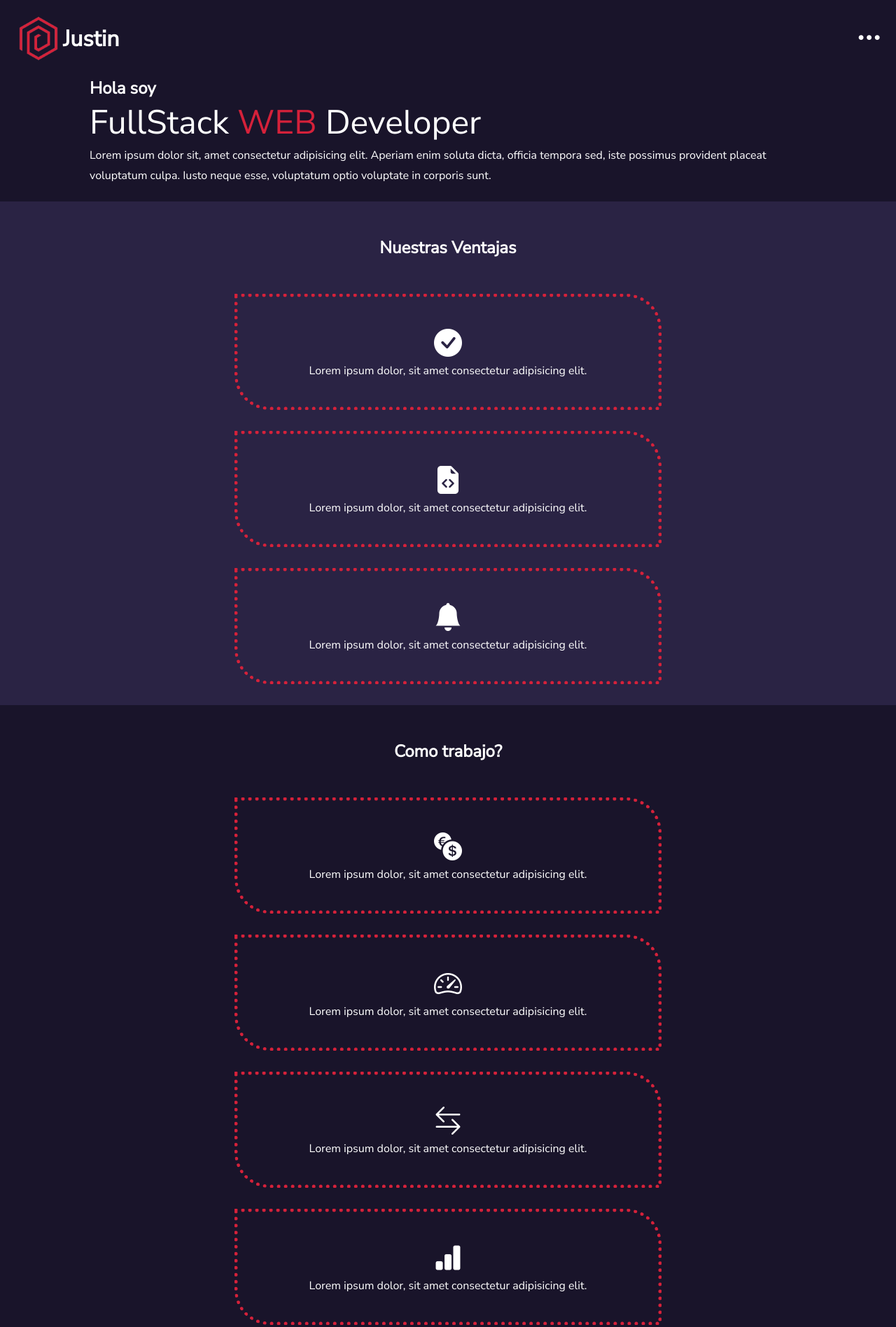
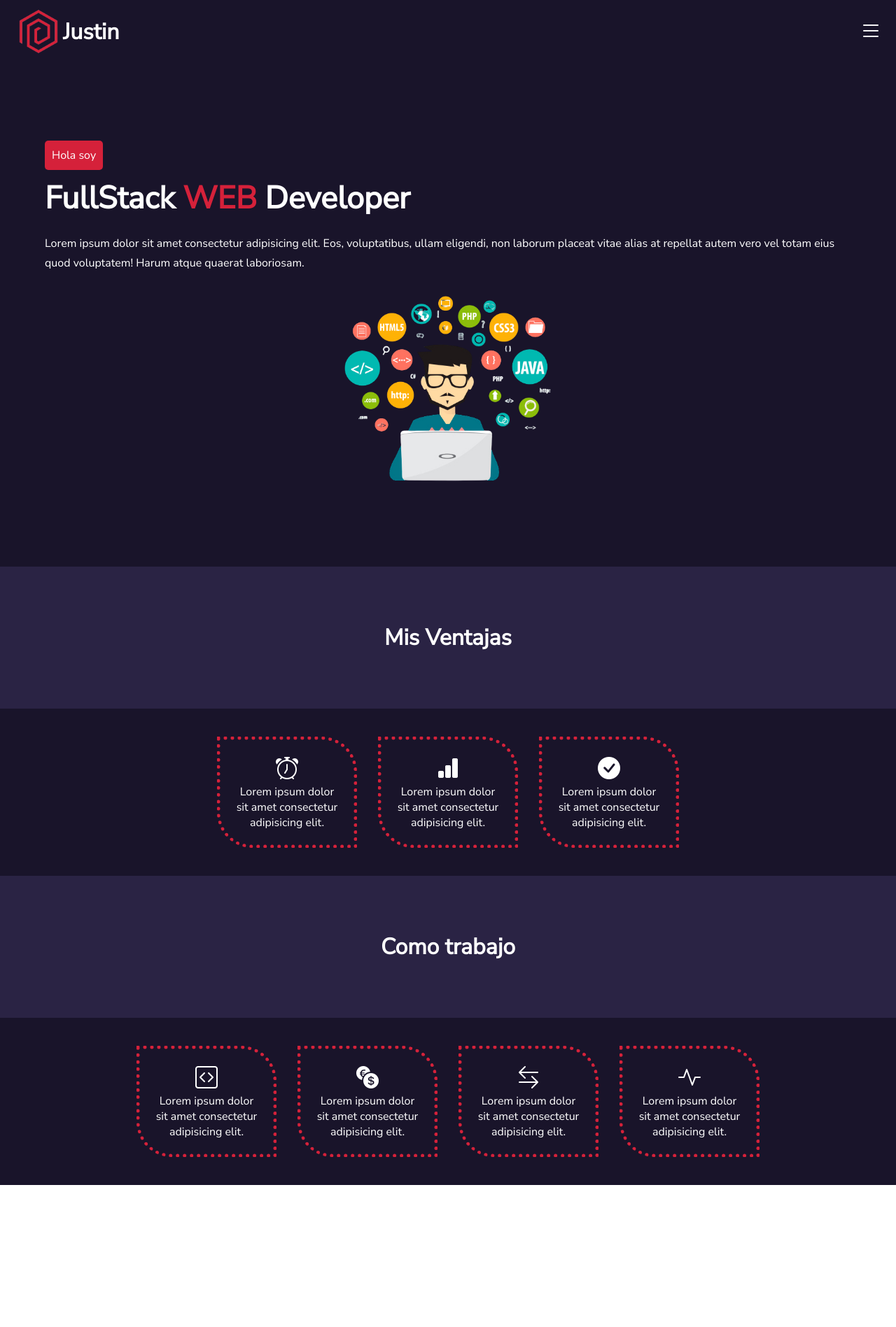
Before and after one commit to Agus9217/Landing-Page-Portfolio-NUCBA, a plain HTML site: page index.html in a window 1280 px wide. Shown: the whole page at 70% size. After the commit the page ends 1694 px from the top, so only its background shows below. Drawn offline with nearby package versions, Linux system fonts and the light colour scheme.

Commit message:
responsive v1

```diff
--- a/index.html
+++ b/index.html
@@ -5,89 +5,70 @@
   <meta http-equiv="X-UA-Compatible" content="IE=edge">
   <meta name="viewport" content="width=device-width, initial-scale=1.0">
   <link rel="stylesheet" href="style.css">
-  <link rel="shortcut icon" href="/img/logo.png" type="image/x-icon">
-  <title>Portfolio-Personal</title>
+  <title>Portfolio-Justin</title>
 </head>
 <body>
-  <!-- Header -->
-  <header class="header">
-    <div class="logo">
-      <img src="/img/logo.png" alt="" class="img-logo">
-      <h1 class="txtLogo">Justin</h1>
+  <header class="header flex">
+    <div class="group-logo flex">
+      <img class="logo" src="/img/logo.png" alt="">
+      <h1 class="title">Justin</h1>
     </div>
-    <input type="checkbox" id="btn-menu">
-    <label for="btn-menu"><i class="bi bi-three-dots"></i>
-    </label>
+    <input type="checkbox" id="btn-menu" class="btn-menu">
+    <label for="btn-menu"><i class="bi bi-list"></i></label>
     <nav class="navBar">
       <ul>
-        <li>
-          <a href="#" class="link-hover">Sobre mi</a>
-        </li>
-        <li>
-          <a href="#" class="link-hover">Servicio</a>
-        </li>
-        <li>
-          <a href="#" class="link-hover">Portfolio</a>
-        </li>
-        <li>
-          <a href="#" class="link-hover">Contacto</a>
-        </li>
-        <li>
-          <a href="#" class="link-hover active">Download CV</a>
-        </li>
+        <li><a href="#" class="nav-link">Servicio</a></li>
+        <li><a href="#" class="nav-link">Sobre mi</a></li>
+        <li><a href="#" class="nav-link">Portfolio</a></li>
+        <li><a href="#" class="nav-link">Contacto</a></li>
+        <li><a href="#" class="nav-link active">Descargar CV</a></li>
       </ul>
     </nav>
   </header>
-  <!-- Fin Header -->
-
-  <main class="main-container">
-    <!-- Hero Section -->
-    <section class="hero container">
-      <div class="hero-txt">
-        <h2 class="hero-title">Hola soy</h2>
-        <p class="hero-parap1">FullStack <span>WEB</span> Developer</p>
-        <p class="hero-parap2">Lorem ipsum dolor sit, amet consectetur adipisicing elit. Aperiam enim soluta dicta, officia tempora sed, iste possimus provident placeat voluptatum culpa. Iusto neque esse, voluptatum optio voluptate in corporis sunt.</p>
+  <main class="main">
+    <section class="hero flex">
+      <div>
+        <span class="hi">Hola soy</span>
+        <h2 class="hero-title">FullStack<span> WEB </span>Developer</h2>
+        <p class="parra">Lorem ipsum dolor sit amet consectetur adipisicing elit. Eos, voluptatibus, ullam eligendi, non laborum placeat vitae alias at repellat autem vero vel totam eius quod voluptatem! Harum atque quaerat laboriosam.</p>
       </div>
-      <div class="hero-img">
-        <img src="" alt="">
-      </div>
+      <img src="/img/pc.png" alt="" class="hero-img">
     </section>
-    <!-- Hero Section -->
-    <section class="intro-section">
-      <h2 class="section-title">Nuestras Ventajas</h2>
-      <div class="container flex-box">
+    <section class="ventajas">
+      <h2 class="ventajas-title">Mis Ventajas</h2>
+      <div class="boxes">
+        <div class="box">
+          <i class="bi bi-alarm"></i>
+          <p>Lorem ipsum dolor sit amet consectetur adipisicing elit.</p>
+        </div>
+        <div class="box">
+          <i class="bi bi-bar-chart-fill"></i>
+          <p>Lorem ipsum dolor sit amet consectetur adipisicing elit.</p>
+        </div>
         <div class="box">
           <i class="bi bi-check-circle-fill"></i>
-          <p>Lorem ipsum dolor, sit amet consectetur adipisicing elit.</p>
-        </div>
-        <div class="box">
-          <i class="bi bi-file-earmark-code-fill"></i>
-          <p>Lorem ipsum dolor, sit amet consectetur adipisicing elit.</p>
-        </div>
-        <div class="box">
-          <i class="bi bi-bell-fill"></i>
-          <p>Lorem ipsum dolor, sit amet consectetur adipisicing elit.</p>
+          <p>Lorem ipsum dolor sit amet consectetur adipisicing elit.</p>
         </div>
       </div>
     </section>
-    <section class="work-section">
-      <h2 class="section-title">Como trabajo?</h2>
-      <div class="container flex-box">
+    <section class="work">
+      <h2 class="work-title">Como trabajo</h2>
+      <div class="boxes">
+        <div class="box">
+          <i class="bi bi-code-square"></i>
+          <p>Lorem ipsum dolor sit amet consectetur adipisicing elit.</p>
+        </div>
         <div class="box">
           <i class="bi bi-currency-exchange"></i>
-          <p>Lorem ipsum dolor, sit amet consectetur adipisicing elit.</p>
-        </div>
-        <div class="box">
-          <i class="bi bi-speedometer2"></i>
-          <p>Lorem ipsum dolor, sit amet consectetur adipisicing elit.</p>
+          <p>Lorem ipsum dolor sit amet consectetur adipisicing elit.</p>
         </div>
         <div class="box">
           <i class="bi bi-arrow-left-right"></i>
-          <p>Lorem ipsum dolor, sit amet consectetur adipisicing elit.</p>
+          <p>Lorem ipsum dolor sit amet consectetur adipisicing elit.</p>
         </div>
         <div class="box">
-          <i class="bi bi-bar-chart-fill"></i>
-          <p>Lorem ipsum dolor, sit amet consectetur adipisicing elit.</p>
+          <i class="bi bi-activity"></i>
+          <p>Lorem ipsum dolor sit amet consectetur adipisicing elit.</p>
         </div>
       </div>
     </section>
--- a/style.css
+++ b/style.css
@@ -13,143 +13,142 @@
     font-family: 'Nunito Sans', sans-serif;
 }
 
-body {
-    background-color: var(--bg-color);
+.flex {
+    display: flex;
 }
 
-.header label i {
-    font-size: 2.3rem;
+.header {
+    background-color: var(--bg-color);
+    color: var(--white-color);
+    padding: 10px 20px;
+    position: fixed;
+    justify-content: space-between;
+    width: 100%;
+    margin: 0 auto;
+    align-items: center;
+    z-index: 1;
 }
 
-.header input {
-    display: none;
-}
-
-.header, .logo , .navBar ul {
-    display: flex;
+.group-logo {
+    justify-content: center;
     align-items: center;
 }
 
-.img-logo {
+.logo {
     max-width: 70px;
     width: 100%;
 }
 
-.header {
-    background-color: var(--bg-color);
-    position: fixed;
-    top: 0;
-    justify-content: space-between;
-    padding: 20px;
-    width: 100%;
-    color: var(--white-color);
-    z-index: 1;
+.bi {
+    font-size: 32px;
 }
 
 .navBar {
     position: absolute;
-    top: 110px;
+    top: 90px;
     left: 0;
-    font-size: 1.3rem;
+    width: 100%;
+    background-color: var(--violet-color);
+    padding: 0;
     margin-left: -200%;
-    background-color: var(--violet-color);
-    transition: all .8s;
-    width: 100%;
-}
-
-.navBar ul {
-    flex-direction: column;
-    gap: 10px;
-    padding: 15px 0;
+    list-style: none;
+    text-align: center;
+    transition: all .6s linear;
 }
 
 .navBar li {
-    text-align: center;
+    padding: 20px 0;
+    width: 100%;
     list-style: none;
-    padding: 10px;
-    width: 100%;
 }
 
 .navBar li:hover {
     background-color: var(--red-color);
+    cursor: pointer;
+}
+
+.nav-link {
+    text-decoration: none;
+    color: var(--white-color);
+    padding: 10px 20px;
+    border-radius: 5px;
 }
 
 .active {
     background-color: var(--red-color);
-    border-radius: 5px;
 }
 
-.navBar a {
-    text-decoration: none;
-    color: var(--white-color);
-    padding: 10px;
+.btn-menu {
+    display: none;
 }
 
-#btn-menu:checked ~ .navBar {
-    margin-left: 0px;
+.btn-menu:checked ~ .navBar {
+    margin-left: 0;
 }
 
-.main-container {
+.main {
     position: relative;
-    top: 110px;
+    top: 90px;
+    color: var(--white-color);
+    background-color: var(--bg-color);
 }
 
-.hero-txt {
-    color: var(--white-color);
+.hero {
+    margin: 0 auto;
+    flex-direction: column;
+    justify-content: center;
+    align-items: center;
+    gap: 30px;
+    width: 90%;
+    height: 90vh;
 }
 
-.hero-txt {
-    width: 80%;
-    margin: 0 auto;
+.hi {
+    padding: 10px;
+    border-radius: 5px;
+    background-color: var(--red-color);
 }
 
-.hero-parap1 {
-    margin: 0 auto;
-    font-size: 3rem;
+.hero-title {
+    font-size: 2.8rem;
+    padding: 20px 0;
 }
 
-.hero-parap1 span {
+.hero-title span {
     color: var(--red-color);
 }
 
-.hero-parap2 {
+.parra {
     line-height: 1.8;
 }
 
-.intro-section, .work-section {
-    text-align: center;
-    display: flex;
-    flex-direction: column;
-    gap: 30px;
-    padding: 30px;
+.hero-img {
+    max-width: 300px;
+    width: 100%;
 }
 
-.intro-section {
-    background-color: var(--violet-color);
+.ventajas, .work {
+    text-align: center;
+}
+
+.boxes {
+    display: flex;
+    justify-content: center;
+    flex-wrap: wrap;
+    gap: 30px;
+    padding: 40px 0;
 }
 
 .box {
-    color: var(--white-color);
+    width: 200px;
+    padding: 20px;
     border: 5px dotted var(--red-color);
-    padding: 40px 0;
     border-top-right-radius: 50px;
     border-bottom-left-radius: 50px;
-    margin: 0 auto;
-    width: 50%;
-    text-align: center;
 }
 
-.box i {
-    font-size: 2.5rem;
+.ventajas-title, .work-title {
+    font-size: 2rem;
+    padding: 80px 0;
+    background-color: var(--violet-color);
 }
-
-.flex-box {
-    display: flex;
-    flex-direction: column;
-    gap: 30px;
-}
-
-.section-title {
-    color: var(--white-color);
-    padding: 20px 0;
-}
```
Also changed, not shown: img/heroback.png (deleted), img/justin.png (deleted), img/pc.jpg (deleted), img/undraw_responsive_re_e1nn.svg (deleted).
